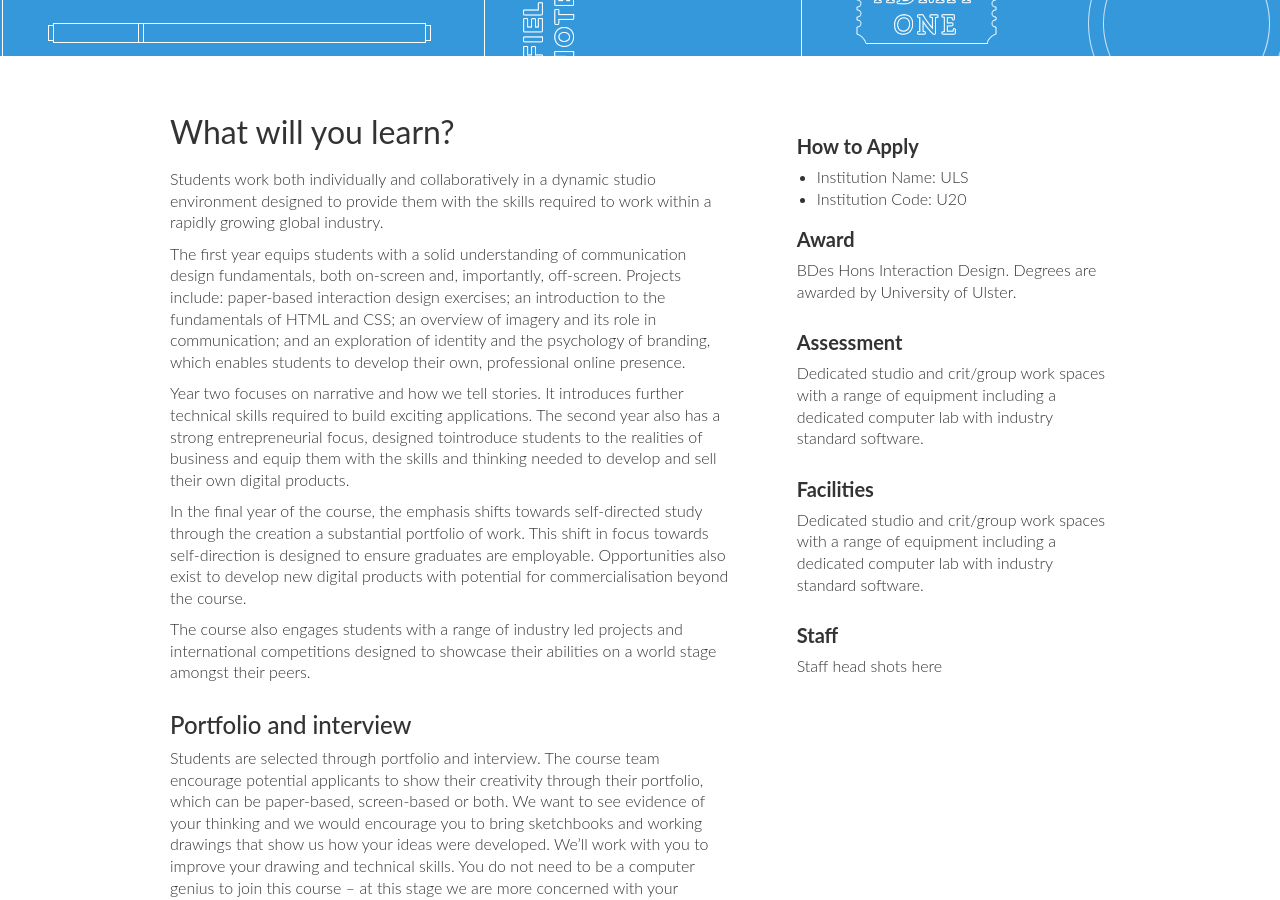
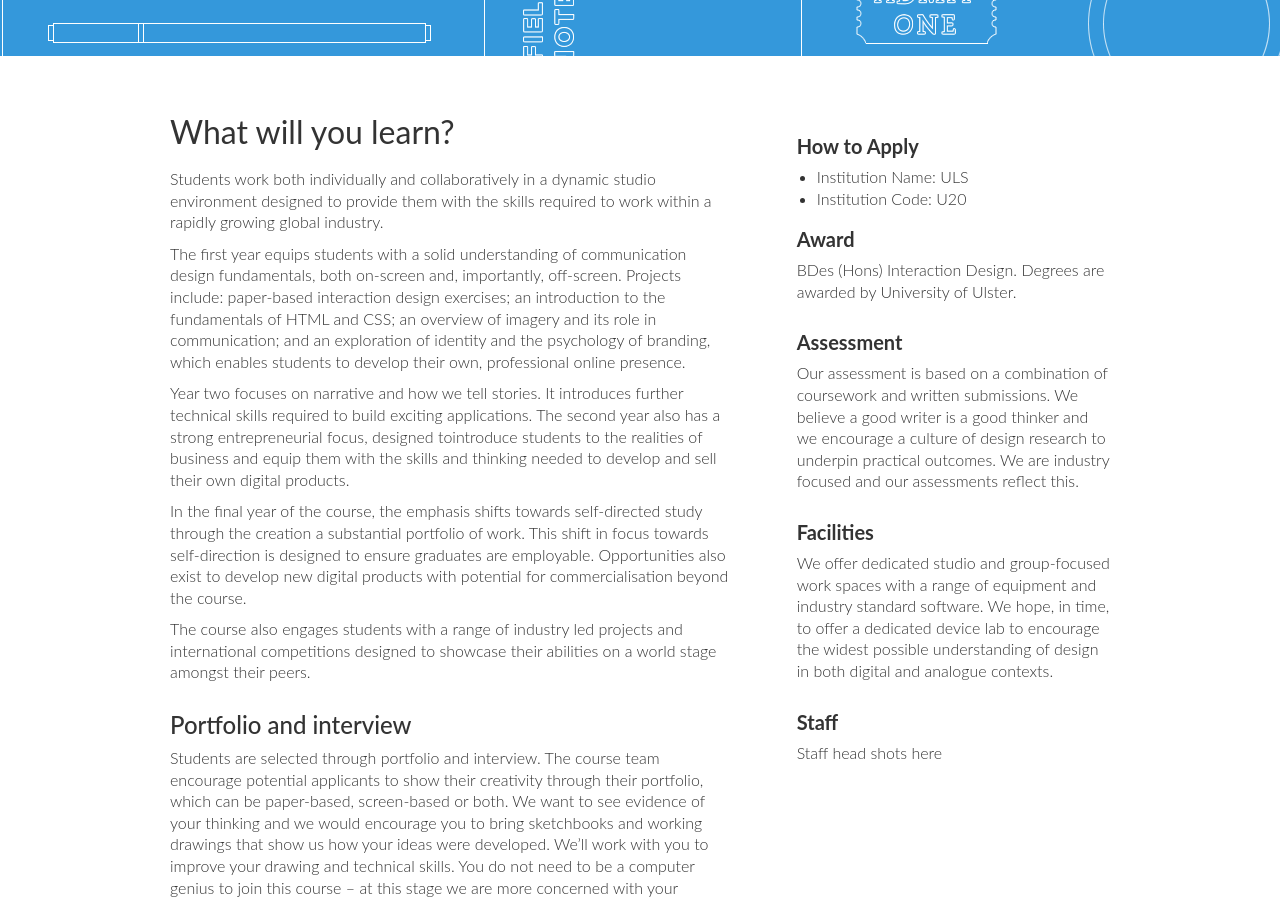
Before and after one commit to ixdbelfast/ixdbelfast.github.io, a Jekyll site: the page built from apply.html, in a window 1280 px wide and 900 px high, scrolled down 504 px. Built offline with Jekyll 4.4.1, drawn with Linux system fonts in a browser that asks for light colours.

Commit message:
Updated sidebar content.

```diff
--- a/apply.html
+++ b/apply.html
@@ -56,13 +56,13 @@ permalink: /apply/
 	</ul>
 
 	<h3>Award</h3>
-	<p>BDes Hons Interaction Design. Degrees are awarded by University of Ulster.</p>
+	<p>BDes (Hons) Interaction Design. Degrees are awarded by University of Ulster.</p>
 
 	<h3>Assessment</h3>
-	<p>Dedicated studio and crit/group work spaces with a range of equipment including a dedicated computer lab with industry standard software.</p>
+	<p>Our assessment is based on a combination of coursework and written submissions. We believe a good writer is a good thinker and we encourage a culture of design research to underpin practical outcomes. We are industry focused and our assessments reflect this.</p>
 
 	<h3>Facilities</h3>
-	<p>Dedicated studio and crit/group work spaces with a range of equipment including a dedicated computer lab with industry standard software.</p>
+	<p>We offer dedicated studio and group-focused work spaces with a range of equipment and industry standard software. We hope, in time, to offer a dedicated device lab to encourage the widest possible understanding of design in both digital and analogue contexts.</p>
 
 	<h3>Staff</h3>
 	<p>Staff head shots here</p>
```
